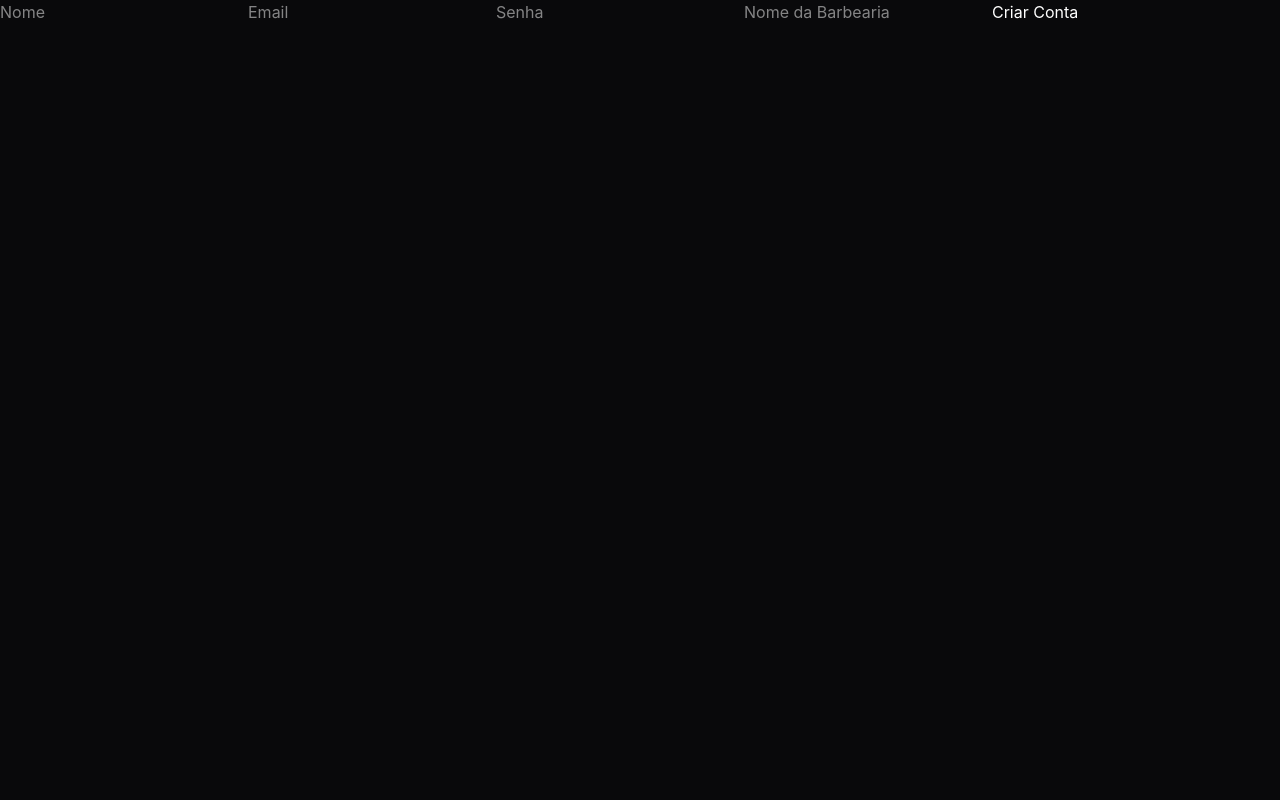
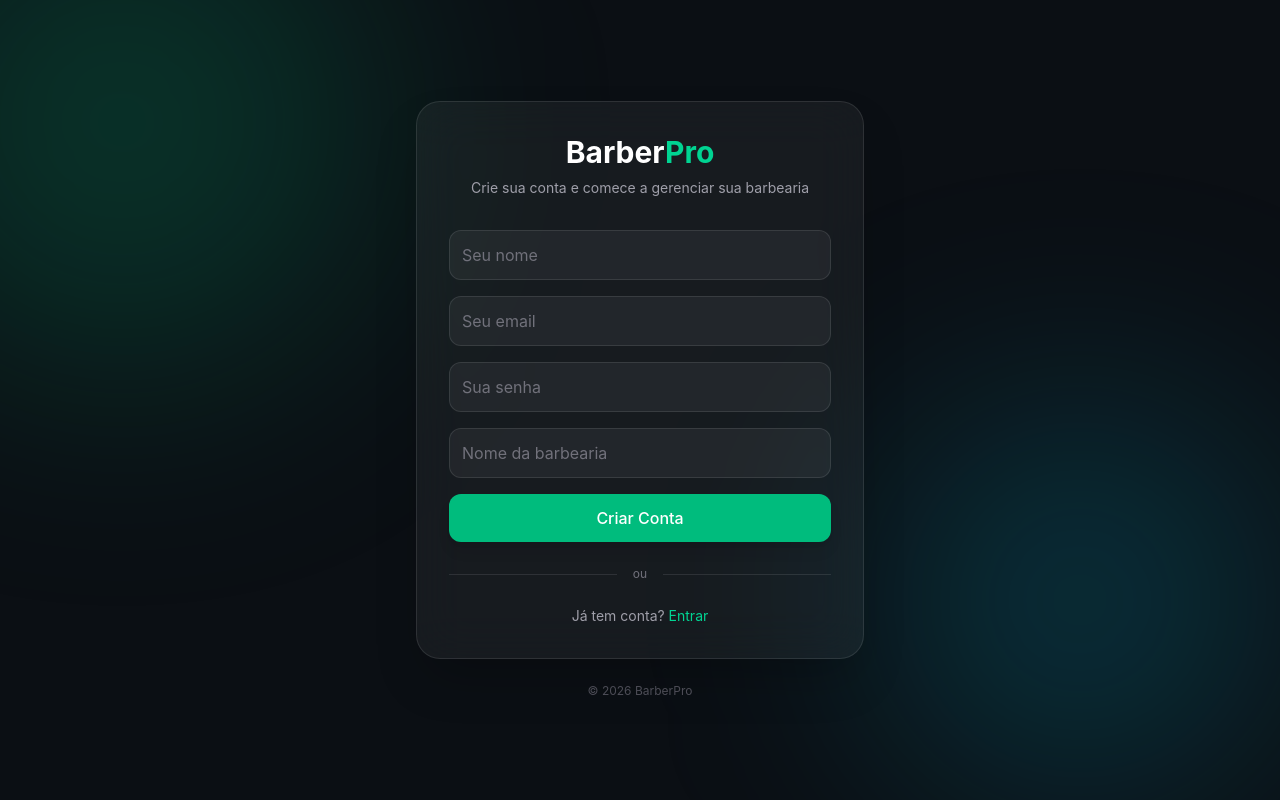
Before and after one commit to dodosantosbr/barberpro, a React (Vite) app in the folder frontend/: page /register in a window 1280 px wide. Built offline with nearby package versions, Linux system fonts and the light colour scheme; no server answers.

Commit message:
modern login and register pages

```diff
--- a/frontend/src/pages/Login.jsx
+++ b/frontend/src/pages/Login.jsx
@@ -9,9 +9,11 @@ export default function Login() {
 
   const [email, setEmail] = useState("");
   const [password, setPassword] = useState("");
+  const [loading, setLoading] = useState(false);
 
   async function handleLogin(e) {
     e.preventDefault();
+    setLoading(true);
 
     try {
       const res = await api.post("/auth/login", {
@@ -25,21 +27,82 @@ export default function Login() {
 
       navigate("/dashboard");
     } catch {
-      alert("Erro no login");
+      alert("Email ou senha inválidos");
     }
+
+    setLoading(false);
   }
 
   return (
-    <form onSubmit={handleLogin}>
-      <input placeholder="Email" onChange={(e) => setEmail(e.target.value)} />
+    <div className="min-h-screen flex items-center justify-center bg-[#0b0f14] relative overflow-hidden">
+      {/* Background glow */}
+      <div className="absolute w-[500px] h-[500px] bg-emerald-500/20 blur-[120px] rounded-full -top-32 -left-32" />
+      <div className="absolute w-[400px] h-[400px] bg-cyan-500/20 blur-[120px] rounded-full bottom-0 right-0" />
 
-      <input
-        type="password"
-        placeholder="Senha"
-        onChange={(e) => setPassword(e.target.value)}
-      />
+      {/* Card */}
+      <div className="relative w-full max-w-md mx-4">
+        <div className="bg-white/5 backdrop-blur-xl border border-white/10 rounded-3xl p-8 shadow-2xl">
+          {/* Logo */}
+          <div className="text-center mb-8">
+            <h1 className="text-3xl font-bold text-white tracking-tight">
+              Barber<span className="text-emerald-400">Pro</span>
+            </h1>
 
-      <button>Entrar</button>
-    </form>
+            <p className="text-zinc-400 mt-2 text-sm">
+              Gerencie sua barbearia de forma inteligente
+            </p>
+          </div>
+
+          {/* Form */}
+          <form onSubmit={handleLogin} className="flex flex-col gap-4">
+            <input
+              type="email"
+              placeholder="Seu email"
+              required
+              onChange={(e) => setEmail(e.target.value)}
+              className="bg-white/5 border border-white/10 text-white placeholder-zinc-500 p-3 rounded-xl focus:outline-none focus:ring-2 focus:ring-emerald-500"
+            />
+
+            <input
+              type="password"
+              placeholder="Sua senha"
+              required
+              onChange={(e) => setPassword(e.target.value)}
+              className="bg-white/5 border border-white/10 text-white placeholder-zinc-500 p-3 rounded-xl focus:outline-none focus:ring-2 focus:ring-emerald-500"
+            />
+
+            <button
+              disabled={loading}
+              className="bg-emerald-500 hover:bg-emerald-600 text-white font-medium py-3 rounded-xl transition-all duration-200 shadow-lg"
+            >
+              {loading ? "Entrando..." : "Entrar"}
+            </button>
+          </form>
+
+          {/* Divider */}
+          <div className="flex items-center gap-4 my-6">
+            <div className="flex-1 h-px bg-white/10" />
+            <span className="text-xs text-zinc-500">ou</span>
+            <div className="flex-1 h-px bg-white/10" />
+          </div>
+
+          {/* Register */}
+          <p className="text-center text-sm text-zinc-400">
+            Não tem conta?{" "}
+            <span
+              onClick={() => navigate("/register")}
+              className="text-emerald-400 hover:underline cursor-pointer"
+            >
+              Criar conta
+            </span>
+          </p>
+        </div>
+
+        {/* Footer */}
+        <p className="text-center text-zinc-600 text-xs mt-6">
+          © {new Date().getFullYear()} BarberPro
+        </p>
+      </div>
+    </div>
   );
 }
--- a/frontend/src/pages/Register.jsx
+++ b/frontend/src/pages/Register.jsx
@@ -6,6 +6,8 @@ import { AuthContext } from "../context/AuthContext";
 export default function Register() {
   const { setUser } = useContext(AuthContext);
   const navigate = useNavigate();
+
+  const [loading, setLoading] = useState(false);
 
   const [form, setForm] = useState({
     name: "",
@@ -16,7 +18,9 @@ export default function Register() {
 
   async function handleRegister(e) {
     e.preventDefault();
+    setLoading(true);
 
+    try {
       const res = await api.post("/auth/register", form);
 
       localStorage.setItem("token", res.data.token);
@@ -24,32 +28,99 @@ export default function Register() {
       setUser(res.data.user);
 
       navigate("/dashboard");
+    } catch {
+      alert("Erro ao criar conta");
+    }
+
+    setLoading(false);
   }
 
   return (
-    <form onSubmit={handleRegister}>
+    <div className="min-h-screen flex items-center justify-center bg-[#0b0f14] relative overflow-hidden">
+      {/* Glow background */}
+      <div className="absolute w-[500px] h-[500px] bg-emerald-500/20 blur-[120px] rounded-full -top-32 -left-32" />
+      <div className="absolute w-[400px] h-[400px] bg-cyan-500/20 blur-[120px] rounded-full bottom-0 right-0" />
+
+      <div className="relative w-full max-w-md mx-4">
+        <div className="bg-white/5 backdrop-blur-xl border border-white/10 rounded-3xl p-8 shadow-2xl">
+          {/* Logo */}
+          <div className="text-center mb-8">
+            <h1 className="text-3xl font-bold text-white">
+              Barber<span className="text-emerald-400">Pro</span>
+            </h1>
+
+            <p className="text-zinc-400 text-sm mt-2">
+              Crie sua conta e comece a gerenciar sua barbearia
+            </p>
+          </div>
+
+          {/* Form */}
+          <form onSubmit={handleRegister} className="flex flex-col gap-4">
             <input
-        placeholder="Nome"
+              type="text"
+              placeholder="Seu nome"
+              required
               onChange={(e) => setForm({ ...form, name: e.target.value })}
+              className="bg-white/5 border border-white/10 text-white placeholder-zinc-500 p-3 rounded-xl focus:outline-none focus:ring-2 focus:ring-emerald-500"
             />
 
             <input
-        placeholder="Email"
+              type="email"
+              placeholder="Seu email"
+              required
               onChange={(e) => setForm({ ...form, email: e.target.value })}
+              className="bg-white/5 border border-white/10 text-white placeholder-zinc-500 p-3 rounded-xl focus:outline-none focus:ring-2 focus:ring-emerald-500"
             />
 
             <input
               type="password"
-        placeholder="Senha"
+              placeholder="Sua senha"
+              required
               onChange={(e) => setForm({ ...form, password: e.target.value })}
+              className="bg-white/5 border border-white/10 text-white placeholder-zinc-500 p-3 rounded-xl focus:outline-none focus:ring-2 focus:ring-emerald-500"
             />
 
             <input
-        placeholder="Nome da Barbearia"
-        onChange={(e) => setForm({ ...form, barbershopName: e.target.value })}
+              type="text"
+              placeholder="Nome da barbearia"
+              required
+              onChange={(e) =>
+                setForm({ ...form, barbershopName: e.target.value })
+              }
+              className="bg-white/5 border border-white/10 text-white placeholder-zinc-500 p-3 rounded-xl focus:outline-none focus:ring-2 focus:ring-emerald-500"
             />
 
-      <button>Criar Conta</button>
+            <button
+              disabled={loading}
+              className="bg-emerald-500 hover:bg-emerald-600 text-white font-medium py-3 rounded-xl transition-all duration-200 shadow-lg"
+            >
+              {loading ? "Criando conta..." : "Criar Conta"}
+            </button>
           </form>
+
+          {/* Divider */}
+          <div className="flex items-center gap-4 my-6">
+            <div className="flex-1 h-px bg-white/10" />
+            <span className="text-xs text-zinc-500">ou</span>
+            <div className="flex-1 h-px bg-white/10" />
+          </div>
+
+          {/* Login */}
+          <p className="text-center text-sm text-zinc-400">
+            Já tem conta?{" "}
+            <span
+              onClick={() => navigate("/login")}
+              className="text-emerald-400 hover:underline cursor-pointer"
+            >
+              Entrar
+            </span>
+          </p>
+        </div>
+
+        <p className="text-center text-zinc-600 text-xs mt-6">
+          © {new Date().getFullYear()} BarberPro
+        </p>
+      </div>
+    </div>
   );
 }
```
Lines whose indentation alone changed are shown as unchanged.
